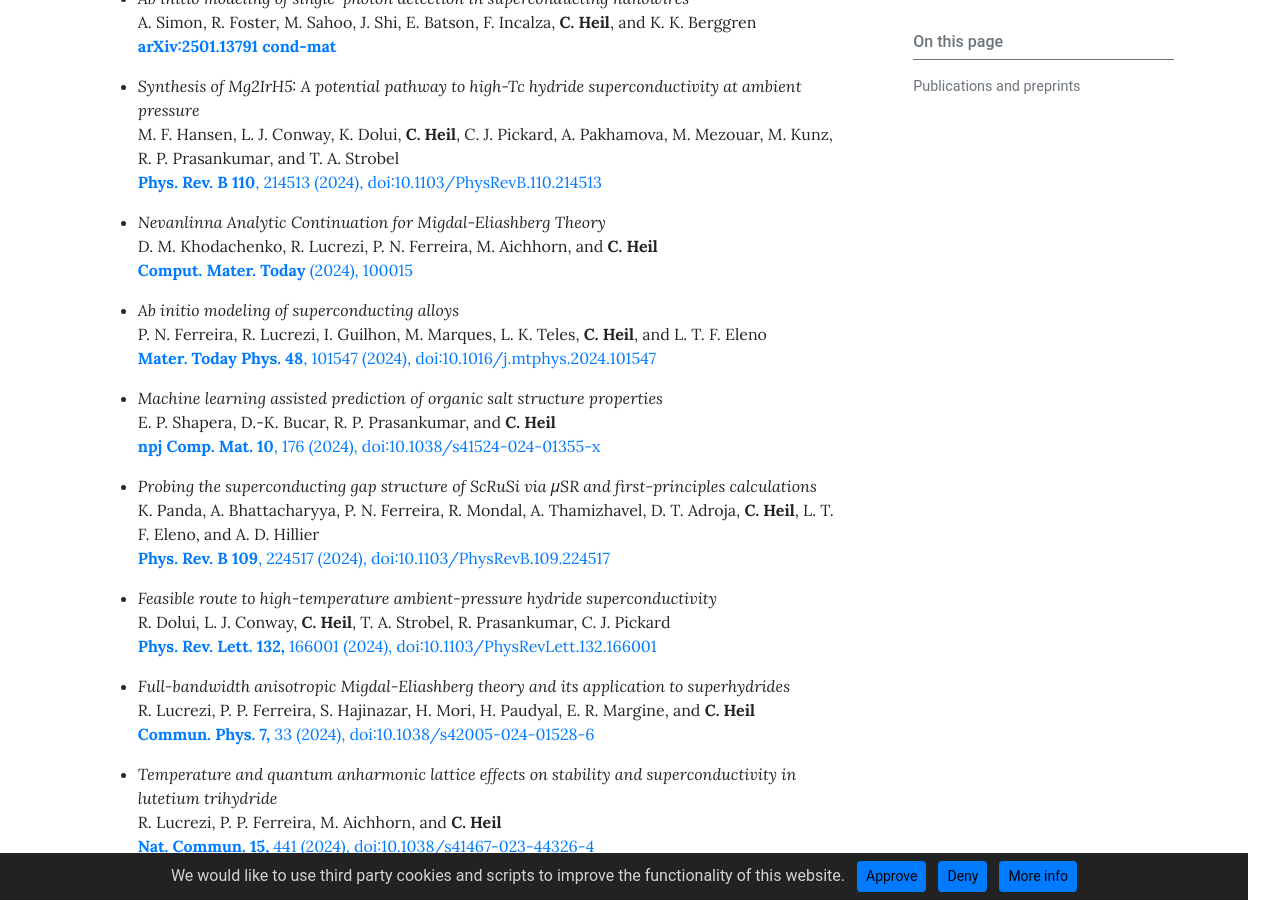
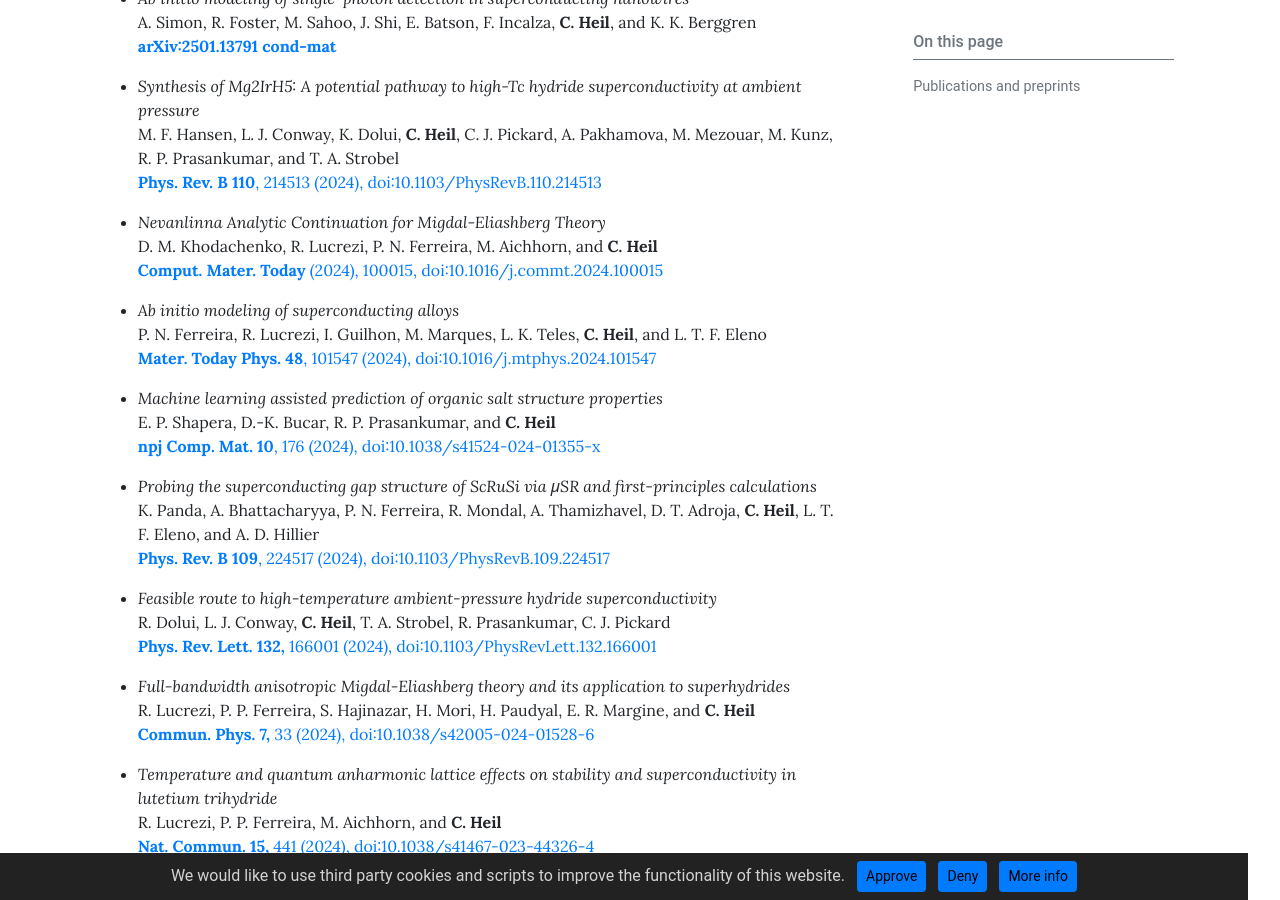
Before and after one commit to cheil/cheil.github.io, a Jekyll site: the page built from pages/research/publications.md, in a window 1280 px wide and 900 px high, scrolled down 592 px. Built offline with Jekyll 4.4.1, drawn with Linux system fonts in a browser that asks for light colours.

Commit message:
added a doi

```diff
--- a/pages/research/publications.md
+++ b/pages/research/publications.md
@@ -28,7 +28,7 @@
 
 - *Nevanlinna Analytic Continuation for Migdal-Eliashberg Theory*\
 D. M. Khodachenko, R. Lucrezi, P. N. Ferreira, M. Aichhorn, and **C. Heil**\
-[**Comput. Mater. Today** (2024), 100015](https://doi.org/10.1016/j.commt.2024.100015)
+[**Comput. Mater. Today** (2024), 100015, doi:10.1016/j.commt.2024.100015](https://doi.org/10.1016/j.commt.2024.100015)
 
 - *Ab initio modeling of superconducting alloys*\
 P. N. Ferreira, R. Lucrezi, I. Guilhon, M. Marques, L. K. Teles, **C. Heil**, and L. T. F. Eleno\
```
